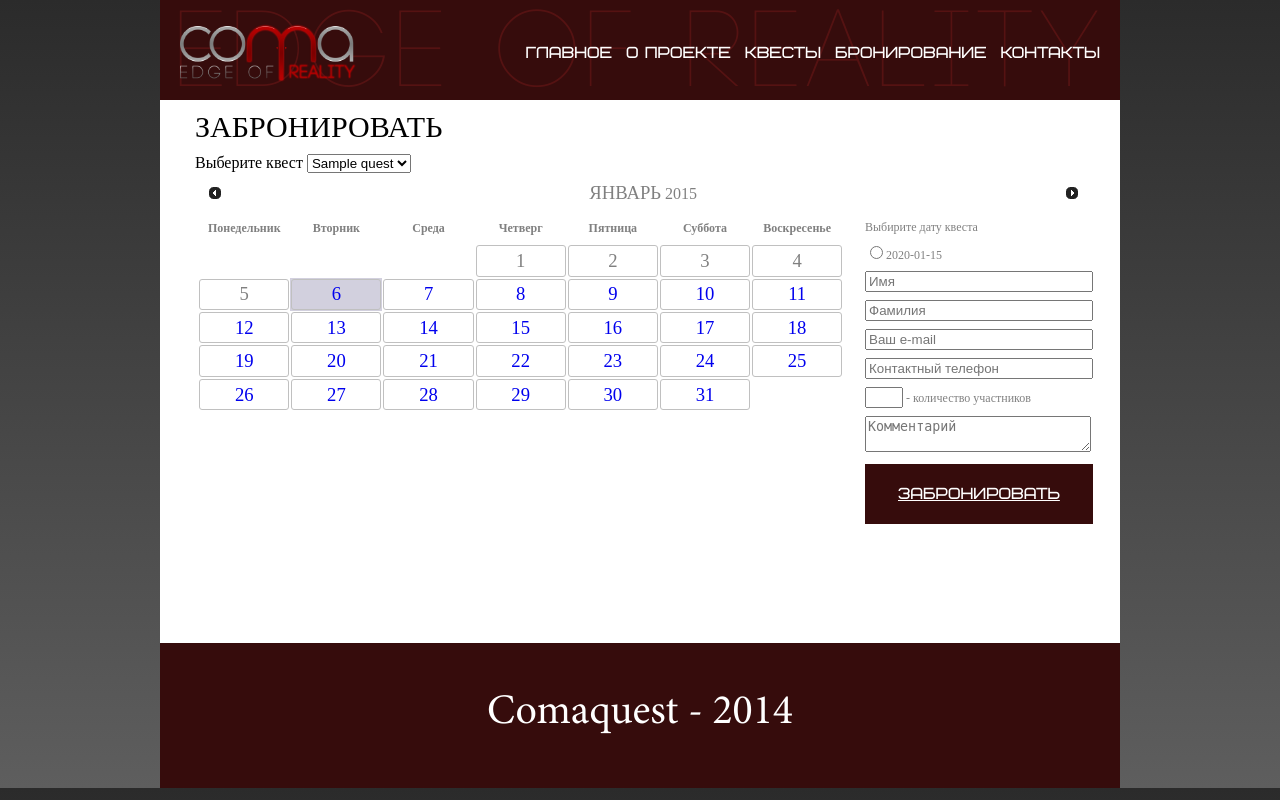
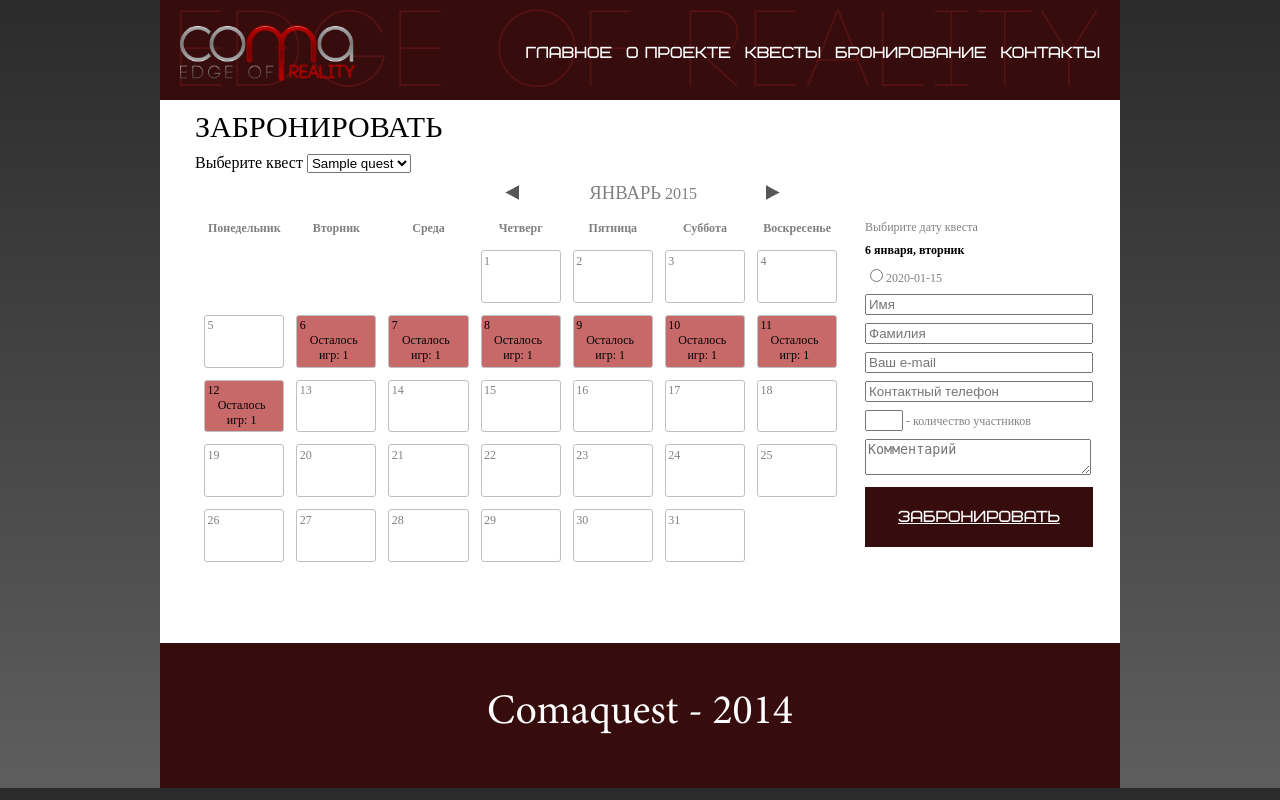
Before and after one commit to xcorter/comaquest, a Django app: page /order in a window 1280 px wide. Run offline with Django 3.2, Linux system fonts and the light colour scheme; tables that the repository leaves empty hold one stand-in row (values such as "Sample post"); some libraries are stand-ins or nearby versions.

Commit message:
переделал заказ

```diff
--- a/main/static/main/css/main.css
+++ b/main/static/main/css/main.css
@@ -244,8 +244,7 @@ body {
   font-size: 14pt;
 }
 .wrapper .order-wrapper .order #datepicker .ui-icon {
-  background-image: url("../images/ui-icons_222222_256x240.png");
-  width: 16px;
+  width: 15px;
   display: block;
   position: absolute;
   left: 50%;
@@ -253,27 +252,62 @@ body {
   top: 50%;
   margin-top: -8px;
 }
+.wrapper .order-wrapper .order #datepicker .ui-datepicker-prev {
+  left: 300px;
+}
+.wrapper .order-wrapper .order #datepicker .ui-datepicker-prev.ui-datepicker-prev-hover {
+  left: 301px;
+}
 .wrapper .order-wrapper .order #datepicker .ui-datepicker-prev .ui-icon {
-  background-position: -80px -192px;
+  background-image: url("../images/left.gif");
+}
+.wrapper .order-wrapper .order #datepicker .ui-datepicker-next {
+  right: 300px;
+}
+.wrapper .order-wrapper .order #datepicker .ui-datepicker-next.ui-datepicker-next-hover {
+  right: 299px;
 }
 .wrapper .order-wrapper .order #datepicker .ui-datepicker-next .ui-icon {
-  background-position: -48px -192px;
+  background-image: url("../images/right.gif");
+}
+.wrapper .order-wrapper .order #datepicker .ui-state-disabled .ui-state-default {
+  background-color: white;
 }
 .wrapper .order-wrapper .order #datepicker .ui-state-default {
-  font-size: 14pt;
-  text-align: center;
+  font-size: 9pt;
   border: 1px solid #c0c0c0;
   border-radius: 3px;
+  background-color: #c76969;
+  text-align: left;
+  height: 46px;
+}
+.wrapper .order-wrapper .order #datepicker .ui-state-default .available {
+  text-align: center;
+}
+.wrapper .order-wrapper .order #datepicker .ui-state-defaulta::after {
+  content: 'Осталось игр: ' attr(data-available);
+  display: block;
+  text-align: center;
+}
+.wrapper .order-wrapper .order #datepicker a.ui-state-default:after {
+  content: 'Осталось игр: ' attr(data-available);
+  display: block;
+  text-align: center;
+  width: 68px;
 }
 .wrapper .order-wrapper .order #datepicker .ui-datepicker th {
   font-size: 9pt;
   width: 14%;
 }
+.wrapper .order-wrapper .order #datepicker .ui-datepicker td {
+  padding: 6px;
+}
 .wrapper .order-wrapper .order #datepicker .ui-datepicker td a:hover {
   background-color: #d2d0de;
 }
-.wrapper .order-wrapper .order #datepicker .ui-datepicker-current-day {
-  background-color: #d2d0de;
+.wrapper .order-wrapper .order #datepicker .ui-datepicker td a,
+.wrapper .order-wrapper .order #datepicker .ui-datepicker td a:hover {
+  color: black;
 }
 .wrapper .order-wrapper .order .fields {
   position: absolute;
@@ -285,6 +319,10 @@ body {
 }
 .wrapper .order-wrapper .order .fields .field {
   padding-top: 8px;
+}
+.wrapper .order-wrapper .order .fields .field.date {
+  font-weight: bold;
+  color: black;
 }
 .wrapper .order-wrapper .order .fields div input[type=text],
 .wrapper .order-wrapper .order .fields div textarea {
--- a/main/static/main/less/main.less
+++ b/main/static/main/less/main.less
@@ -253,8 +253,7 @@ body {
         }
 
         .ui-icon  {
-          background-image: url("../images/ui-icons_222222_256x240.png");
-          width: 16px;
+          width: 15px;
           display: block;
           position: absolute;
           left: 50%;
@@ -264,24 +263,52 @@ body {
         }
 
         .ui-datepicker-prev {
+          left: 300px;
+          &.ui-datepicker-prev-hover {
+            left: 301px;
+          }
           .ui-icon {
-            background-position: -80px -192px;
+            background-image: url("../images/left.gif");
           }
         }
 
         .ui-datepicker-next {
+          right: 300px;
+          &.ui-datepicker-next-hover {
+            right: 299px;
+          }
           .ui-icon {
-            background-position: -48px -192px;
+            background-image: url("../images/right.gif");
           }
         }
 
+        .ui-state-disabled {
+          .ui-state-default {
+            background-color: white;
+          }
+        }
         .ui-state-default {
-          font-size: 14pt;
-          text-align: center;
+          font-size: 9pt;
           border: 1px solid #c0c0c0;
           border-radius: 3px;
+          background-color: #c76969;
+          text-align: left;
+          height: 46px;
+          .available {
+            text-align: center;
+          }
+          &a::after {
+            content: 'Осталось игр: ' attr(data-available);
+            display: block;
+            text-align: center;
+          }
         }
-
+          a.ui-state-default:after {
+            content: 'Осталось игр: ' attr(data-available);
+            display: block;
+            text-align: center;
+            width: 68px;
+          }
         .ui-datepicker {
           th {
             font-size: 9pt;
@@ -289,13 +316,14 @@ body {
           }
 
           td {
+            padding: 6px;
             a:hover {
               background-color: #d2d0de;
             }
+            a, a:hover {
+              color: black;
+            }
           }
-        }
-        .ui-datepicker-current-day {
-          background-color: #d2d0de;
         }
       }
       .fields {
@@ -308,6 +336,10 @@ body {
 //        padding-top: 12px;
         .field {
           padding-top: 8px;
+          &.date {
+            font-weight: bold;
+            color: black;
+          }
         }
         div {
           input[type=text], textarea {
--- a/main/templates/main/order.html
+++ b/main/templates/main/order.html
@@ -47,6 +47,7 @@
                 <div class="fields">
                     <div class="choose-date">Выбирите дату квеста</div>
                     <input type="hidden" name="date"/>
+                    <div class="date field"></div>
                     <div class="time field">
                     </div>
                     <div class="first-name field"><input type="text" placeholder="Имя" name="firstName"></div>
```
Also changed, not shown: main/static/main/js/main.js (+60 -3 lines), main/static/main/images/left.gif (added), main/static/main/images/right.gif (added).
